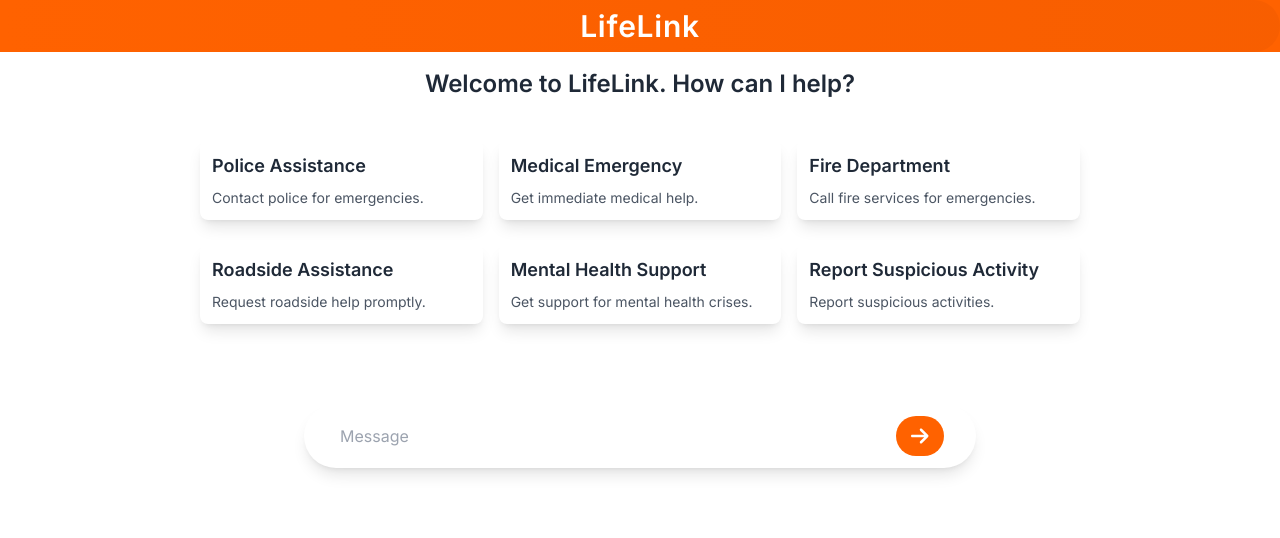
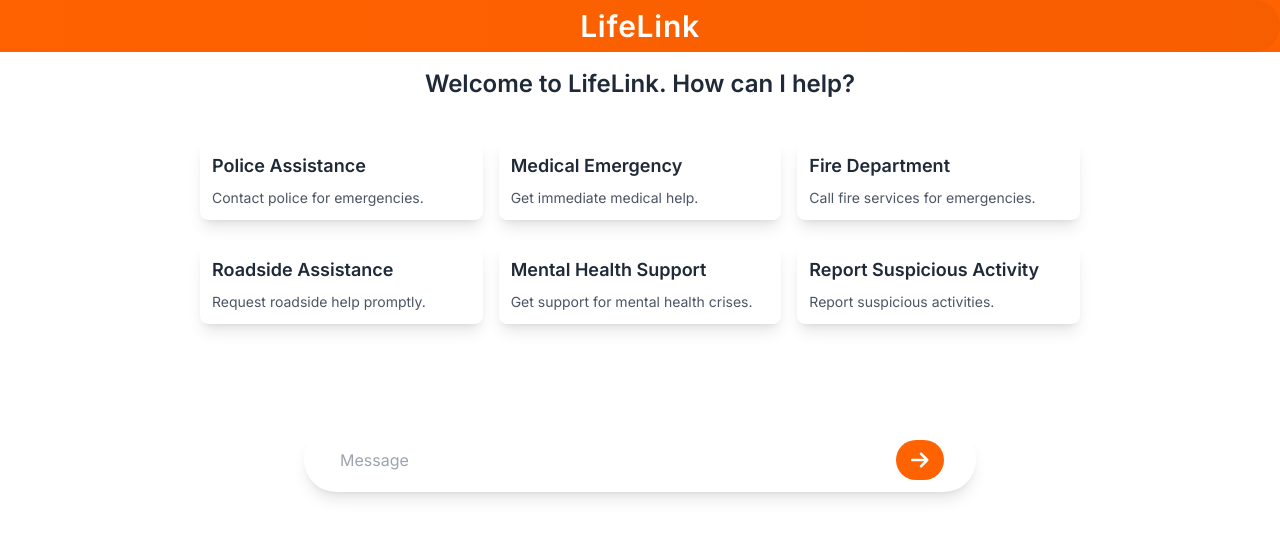
Before and after one commit to MissBellum/LifeLink, a React (Create React App) app in the folder lifelink-ui/: page / in a window 1280 px wide. Shown: the top 538 px of the page. Built offline with nearby package versions, Linux system fonts and the light colour scheme.

Commit message:
Repositioned input form

```diff
--- a/lifelink-ui/src/App.jsx
+++ b/lifelink-ui/src/App.jsx
@@ -23,11 +23,11 @@ function App({ options }) {
             </h2>
           </div>
 
-          <section className="options__section mb-8">
+          <section className="options__section mb-12">
             <Options options={options} />
           </section>
-
-          <section className="mt-16">
+          {/* reset margin top */}
+          <section>
             <InputForm />
           </section>
         </div>
--- a/lifelink-ui/src/components/InputForm.jsx
+++ b/lifelink-ui/src/components/InputForm.jsx
@@ -6,7 +6,7 @@ function InputForm() {
   return (
     <div className="flex justify-center items-center w-full">
       <form method="POST" action="" className="w-full max-w-2xl">
-        <div className="home__prompt__div flex items-center bg-white rounded-full shadow-lg p-3 w-full">
+        <div className="home__prompt__div flex items-center bg-white rounded-full shadow-lg mt-10 p-3 w-full">
           <input
             id="home-prompt"
             className="home__prompt flex-grow rounded-l-full px-6 py-2 text-gray-700 focus:outline-none focus:ring-2 focus:ring-[#ff6200] placeholder-gray-400"
```
